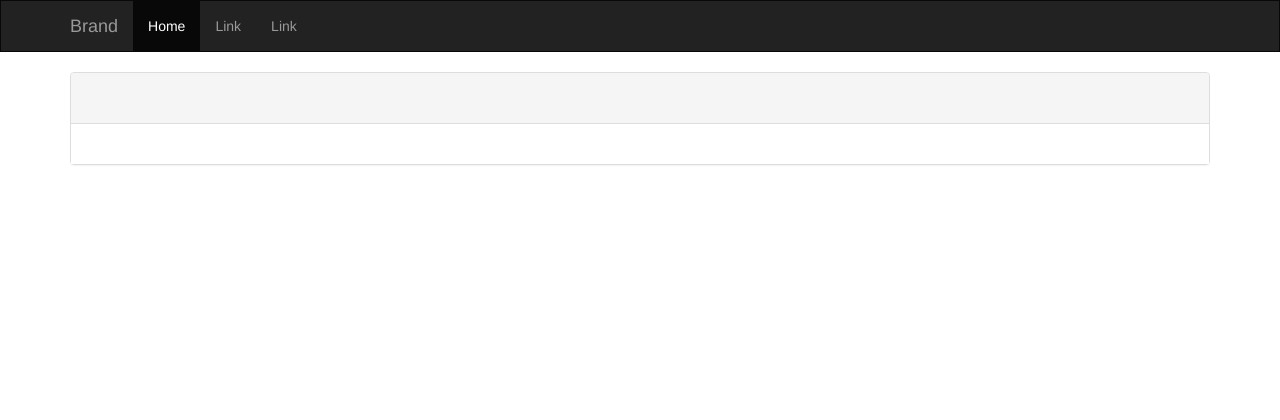
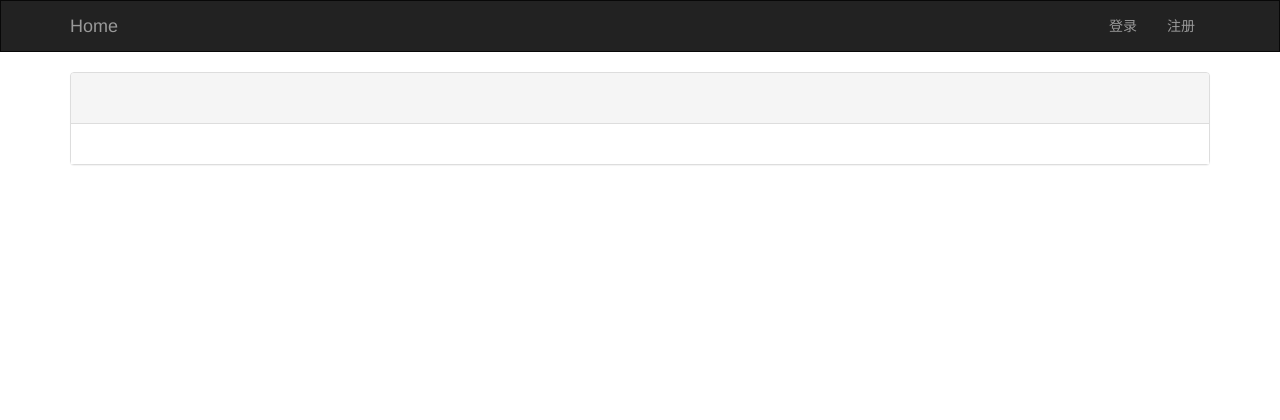
Before and after one commit to Bean-jun/PersonBlogSystemFlask, a Flask app: page /detail/1/ in a window 1280 px wide. Shown: the top 420 px of the page. Run offline with Flask 2, Linux system fonts and the light colour scheme; data that the repository does not hold is empty; some libraries are stand-ins or nearby versions.

Commit message:
导航栏

```diff
--- a/apps/__init__.py
+++ b/apps/__init__.py
@@ -1,6 +1,8 @@
 from flask import Flask
 from flask_sqlalchemy import SQLAlchemy
+
 from conf.settings import ConfigMap
+from middleware.auth import auth
 
 # 创建数据库db
 db = SQLAlchemy()
@@ -21,6 +23,10 @@ def create_app(config):
     # 初始化db
     db.init_app(app=app)
 
+    # 创建请求中间件
+    app.before_request(auth)
+
+
     # 导入blog蓝图
     from apps.blog import home_blueprint  # fix: 修复循导入问题
     app.register_blueprint(home_blueprint, url_prefix="")
--- a/apps/blog/__init__.py
+++ b/apps/blog/__init__.py
@@ -4,7 +4,7 @@ from flask import Blueprint
 home_blueprint = Blueprint('blog', __name__)
 
 # 导入视图函数
-from . import home
+from . import home, template
 
 # 首页视图
 home_blueprint.add_url_rule('/', view_func=home.IndexView.as_view(name='index'))
--- /dev/null
+++ b/apps/blog/template.py
@@ -0,0 +1,8 @@
+from apps.blog import home_blueprint
+from apps.models import Category
+
+
+@home_blueprint.app_template_global("category_navigate")
+def category_navigate():
+    category_obj = Category.query.all()
+    return category_obj
--- a/apps/blog/templates/base.html
+++ b/apps/blog/templates/base.html
@@ -11,11 +11,13 @@
         .navbar {
             border-radius: 0;
         }
-        .container .footer{
+
+        .container .footer {
             text-align: center;
 
         }
-        .container .footer a{
+
+        .container .footer a {
             line-height: 35px;
         }
     </style>
@@ -32,21 +34,49 @@
     <div class="container">
         <div class="navbar-header">
             <button type="button" class="navbar-toggle collapsed" data-toggle="collapse"
-                    data-target="#bs-example-navbar-collapse-9" aria-expanded="false">
-                <span class="sr-only">Toggle navigation</span>
+                    data-target="#bs-example-navbar-collapse-1" aria-expanded="false">
                 <span class="icon-bar"></span>
                 <span class="icon-bar"></span>
                 <span class="icon-bar"></span>
             </button>
-            <a class="navbar-brand" href="#">Brand</a>
+            <a class="navbar-brand" href="{{ url_for('blog.index') }}">Home</a>
         </div>
 
-        <div class="collapse navbar-collapse" id="bs-example-navbar-collapse-9">
-            <ul class="nav navbar-nav">
-                <li class="active"><a href="#">Home</a></li>
-                <li><a href="#">Link</a></li>
-                <li><a href="#">Link</a></li>
+        <div class="collapse navbar-collapse" id="bs-example-navbar-collapse-1">  <!--修复下拉显示-->
+            <ul class="nav navbar-nav navbar-left">
+                {% for item in category_navigate() %}
+                <li><a href="#">{{ item.name|title }}</a></li>
+                {% endfor %}
             </ul>
+
+            <ul class="nav navbar-nav navbar-right">
+                <li class="dropdown">
+                    <a href="#" class="dropdown-toggle" data-toggle="dropdown" role="button"
+                       aria-haspopup="true" aria-expanded="false"></a>
+                    <ul class="dropdown-menu">
+                        <li><a href="#">添加文章</a></li>
+                        <li role="separator" class="divider"></li>
+                        <li><a href="#">个人中心</a></li>
+                        <li role="separator" class="divider"></li>
+                        <li><a href="#">退出</a></li>
+                    </ul>
+                </li>
+
+                <li class="dropdown">
+                    <a href="#" class="dropdown-toggle" data-toggle="dropdown" role="button"
+                       aria-haspopup="true" aria-expanded="false"></a>
+                    <ul class="dropdown-menu">
+                        <li><a href="#">个人中心</a></li>
+                        <li role="separator" class="divider"></li>
+                        <li><a href="#">退出</a></li>
+                    </ul>
+                </li>
+
+                <li><a href="#">登录</a></li>
+                <li><a href="#">注册</a></li>
+
+            </ul>
+
         </div>
     </div>
 </nav>
@@ -68,6 +98,7 @@
 {% endblock %}
 
 <script type="application/javascript" src="{{ url_for('static', filename='js/jquery-3.6.0.js') }}"></script>
+<!--<script type="application/javascript" src="https://lf6-cdn-tos.bytecdntp.com/cdn/expire-1-y/jquery/3.4.1/jquery.min.js"></script>-->
 <script type="application/javascript" src="{{ url_for('static', filename='js/bootstrap.js') }}"></script>
 {% block js %}
 {% endblock %}
--- /dev/null
+++ b/middleware/auth.py
@@ -0,0 +1,8 @@
+"""
+请求中间件
+"""
+from flask import request, session
+
+def auth():
+    print("请求中间件")
+    print(request.path)
```
